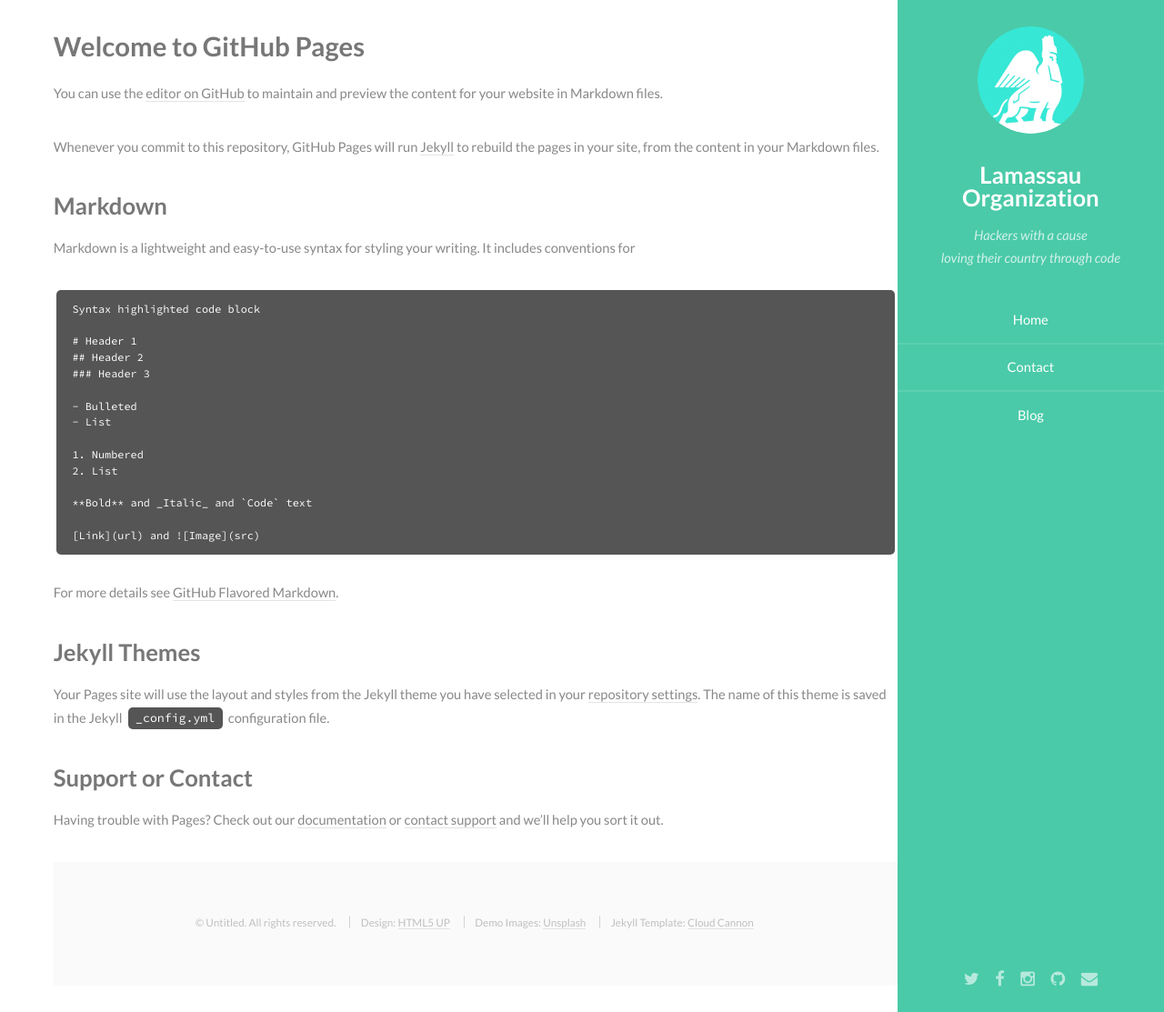
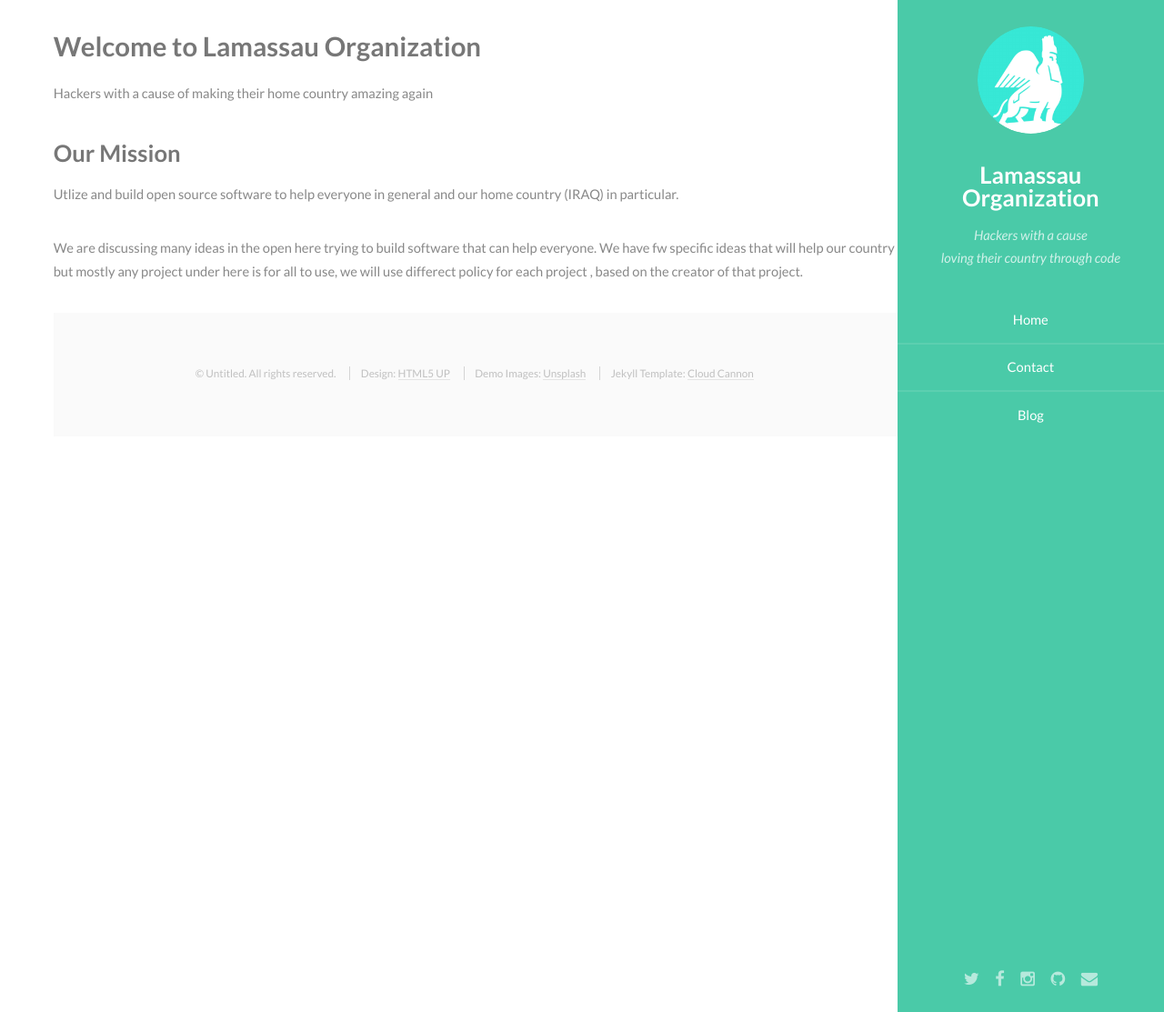
Before and after one commit to Lamassau/lamassau.github.io, a Jekyll site: the page built from index.md, in a window 1280 px wide and 1113 px high. Shown: the whole window at 91% size. Built offline with Jekyll 4.4.1, drawn with Linux system fonts in a browser that asks for light colours; our own code applies the rules of GitHub Pages for plain Markdown files.

Commit message:
Update index.md

````diff
--- a/index.md
+++ b/index.md
@@ -1,37 +1,8 @@
-## Welcome to GitHub Pages
+## Welcome to Lamassau Organization
+Hackers with a cause of making their home country amazing again
 
-You can use the [editor on GitHub](https://github.com/Lamassau/lamassau.github.io/edit/master/index.md) to maintain and preview the content for your website in Markdown files.
+### Our Mission
 
-Whenever you commit to this repository, GitHub Pages will run [Jekyll](https://jekyllrb.com/) to rebuild the pages in your site, from the content in your Markdown files.
+Utlize and build open source software to help everyone in general and our home country (IRAQ) in particular.
 
-### Markdown
-
-Markdown is a lightweight and easy-to-use syntax for styling your writing. It includes conventions for
-
-```markdown
-Syntax highlighted code block
-
-# Header 1
-## Header 2
-### Header 3
-
-- Bulleted
-- List
-
-1. Numbered
-2. List
-
-**Bold** and _Italic_ and `Code` text
-
-[Link](url) and ![Image](src)
-```
-
-For more details see [GitHub Flavored Markdown](https://guides.github.com/features/mastering-markdown/).
-
-### Jekyll Themes
-
-Your Pages site will use the layout and styles from the Jekyll theme you have selected in your [repository settings](https://github.com/Lamassau/lamassau.github.io/settings). The name of this theme is saved in the Jekyll `_config.yml` configuration file.
-
-### Support or Contact
-
-Having trouble with Pages? Check out our [documentation](https://help.github.com/categories/github-pages-basics/) or [contact support](https://github.com/contact) and we’ll help you sort it out.
+We are discussing many ideas in the open here trying to build software that can help everyone. We have fw specific ideas that will help our country but mostly any project under here is for all to use, we will use differect policy for each project , based on the creator of that project.
````
